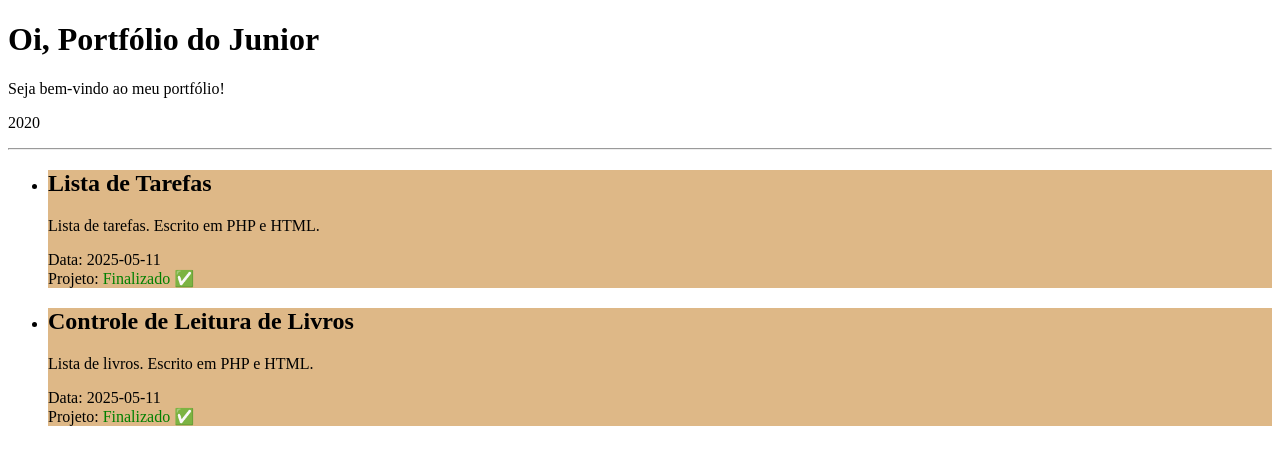
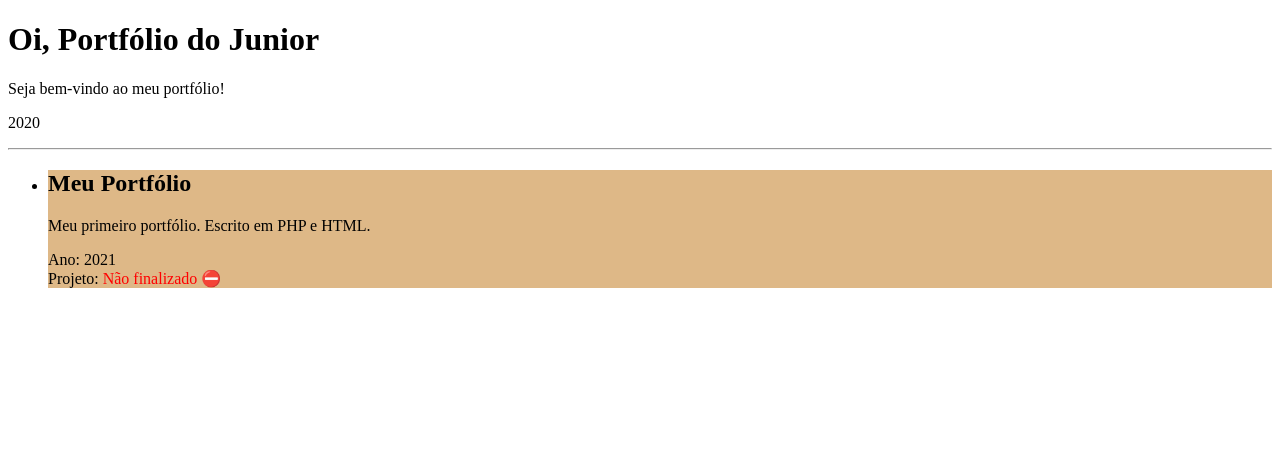
Before and after one commit to ItamarJuniorDEV/Portfolio-Itamar-Junior-2025-Atualizado, a PHP site: page / in a window 1280 px wide. Shown: the top 465 px of the page. Run offline with PHP 8.4, Linux system fonts and the light colour scheme.

Commit message:
refactor: f Filtrando com função anônima.

```diff
--- a/index.php
+++ b/index.php
@@ -17,7 +17,7 @@
     $saudacao    = "Oi";
     $titulo      = $saudacao . ", Portfólio do " . $nome;
     $subtitulo   = "Seja bem-vindo ao meu portfólio!";
-    $anoCriacao  = 2020; // renomeado p/ indicar base do cálculo
+    $ano  = 2020; // renomeado p/ indicar base do cálculo
 
     // =====================================
     // 📋 PASSO 2: CRIAR LISTA DE PROJETOS
@@ -26,25 +26,25 @@
         [
             "titulo"     => "Meu Portfólio",
             "finalizado" => false,
-            "data"       => "2025-06-12",
+            "ano"       => 2021,
             "descricao"  => "Meu primeiro portfólio. Escrito em PHP e HTML."
         ],
         [
             "titulo"     => "Lista de Tarefas",
             "finalizado" => true,
-            "data"       => "2025-05-11",
+            "ano"       => 2025,
             "descricao"  => "Lista de tarefas. Escrito em PHP e HTML."
         ],
         [
             "titulo"     => "Controle de Leitura de Livros",
             "finalizado" => true,
-            "data"       => "2025-05-11",
+            "ano"       => 2025,
             "descricao"  => "Lista de livros. Escrito em PHP e HTML."
         ],
         [
             "titulo"     => "Mais um projeto",
             "finalizado" => false,
-            "data"       => "2026-09-11",
+            "ano"       => 2020,
             "descricao"  => "Projeto secreto em andamento. Escrito em PHP e HTML."
         ],
     ];
@@ -62,24 +62,26 @@
         return '<span style="color: red">Não finalizado ⛔</span>';
     }
 
-    // FUNÇÃO 2: Filtrar projetos (finalizado/não finalizado/todos)
-    function filtrarProjetos($listaDeProjetos, $finalizado = null)
+    // FUNÇÃO 2: Filtrar projetos por finalizas e ano (finalizado/não finalizado/todos)
+    function filtro($itens, $funcao)
     {
-        // Se $finalizado for null = mostra TODOS os projetos
-        if (is_null($finalizado)) {
-            return $listaDeProjetos;
-        }
-
-        // Se não for null = filtra pelos finalizados ou não finalizados
         $filtrados = [];
 
-        foreach ($listaDeProjetos as $projeto) {
-            if ($projeto['finalizado'] === $finalizado) {
-                $filtrados[] = $projeto;
+        foreach ($itens as $item) {
+            if ($funcao($item)) {
+                $filtrados[] = $item;
             }
         }
         return $filtrados;
     }
+
+    $projetosFiltrados = filtro(
+        $projetos,
+        function ($projeto) {
+            return $projeto['ano'] === 2024 || $projeto['ano'] === 2021;
+        }
+    );
+
 
     ?>
 
@@ -88,7 +90,7 @@
     <!-- ===================================== -->
     <h1><?= $titulo ?></h1>
     <p><?= $subtitulo ?></p>
-    <p><?= $anoCriacao ?></p>
+    <p><?= $ano ?></p>
 
     <hr />
 
@@ -98,16 +100,16 @@
     <ul>
         <?php
         // AQUI É ONDE A MÁGICA ACONTECE:
-        // 1. filtrarProjetos($projetos, true) = pega só projetos finalizados
+        // 1. $projetosFiltrados já tem só projetos finalizados
         // 2. foreach = percorre cada projeto filtrado
         // 3. mostra cada projeto na tela
         ?>
-        <?php foreach (filtrarProjetos($projetos, true) as $projeto): ?>
+        <?php foreach ($projetosFiltrados as $projeto): ?>
 
             <li
                 <?php // Condição: se tem mais de 2 anos, muda cor de fundo
                 ?>
-                <?php if ((2025 - $anoCriacao) > 2): ?>
+                <?php if ((2024 - $ano) > 2): ?>
                 style="background-color: burlywood;"
                 <?php endif; ?>>
 
@@ -116,7 +118,7 @@
                 <p><?= $projeto['descricao'] ?></p>
 
                 <div>
-                    <div>Data: <?= $projeto['data'] ?></div>
+                    <div>Ano: <?= $projeto['ano'] ?></div>
                     <div>
                         Projeto: <?= verificarSeEstaFinalizado($projeto); ?>
                     </div>
--- /dev/null
+++ b/server.php
@@ -0,0 +1,2 @@
+<?php
+    $_SERVER["HOMEPATH"]="~";
```
